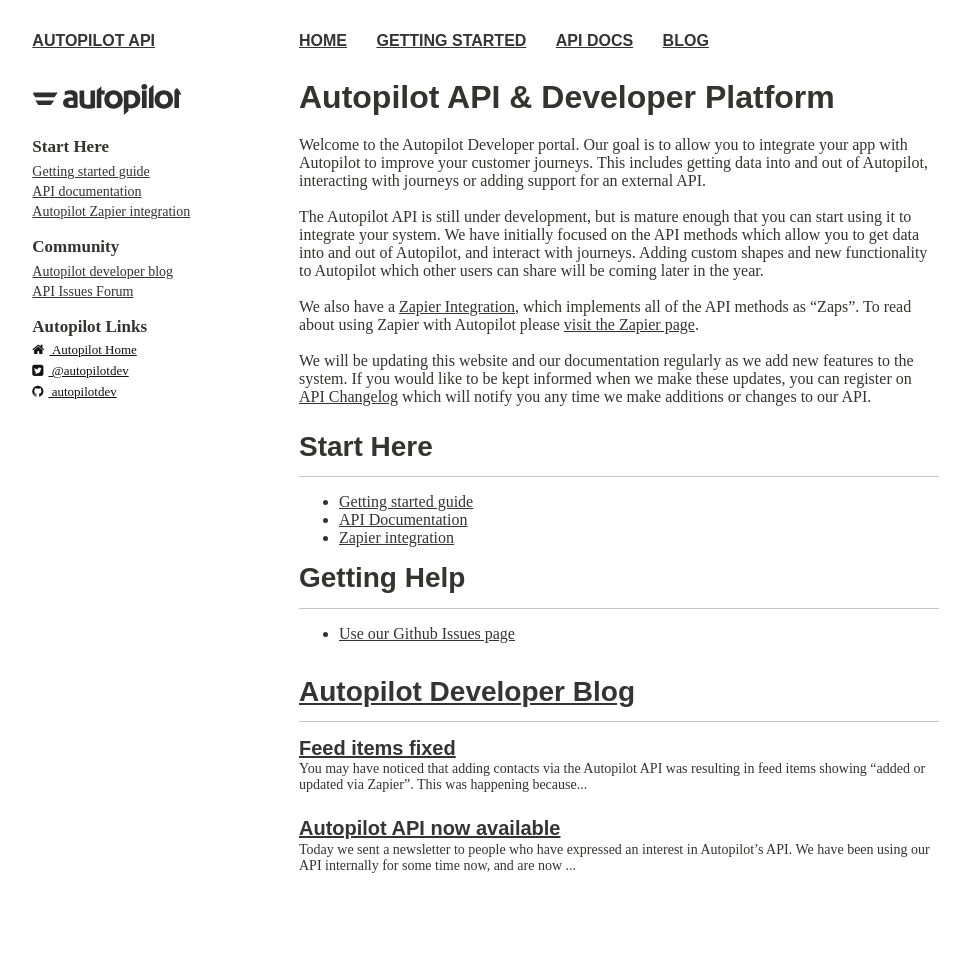
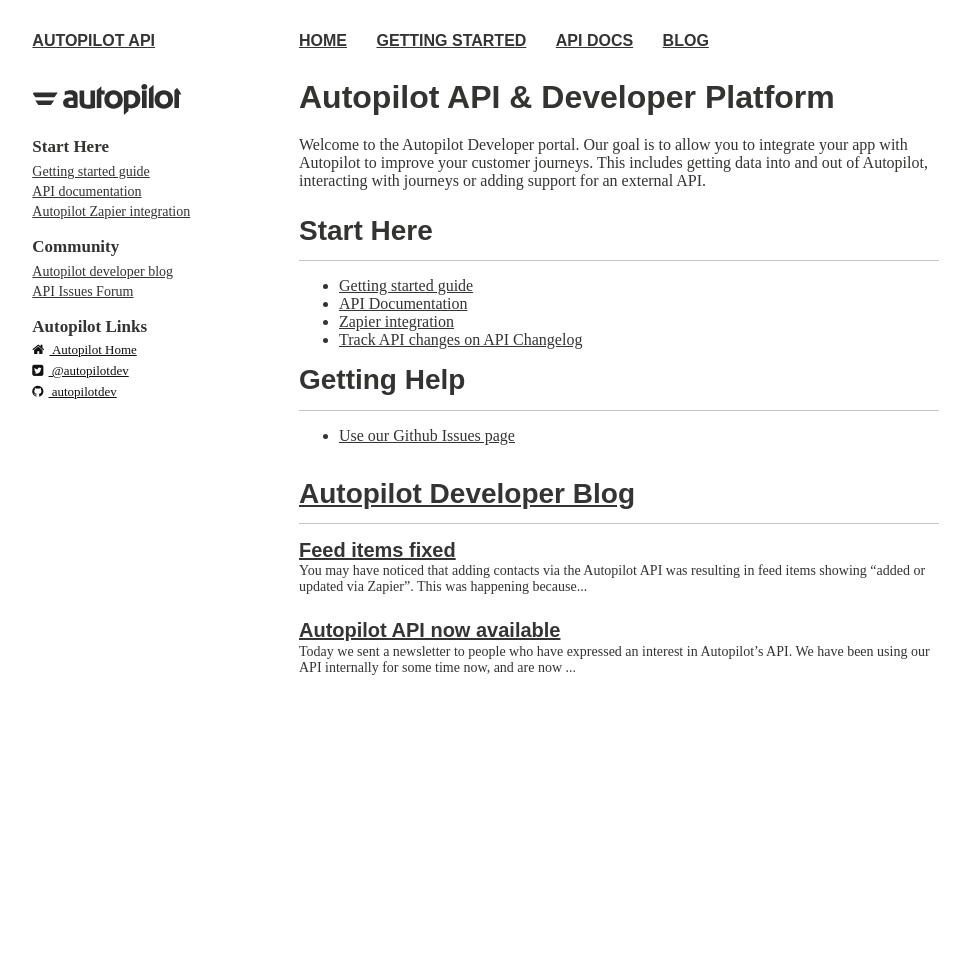
Before and after one commit to autopilotdev/autopilotdev.github.io, a Jekyll site: the page built from index.md, in a window 1280 px wide. Shown: the whole page, without its empty margins (21-980 px from the left). Built offline with Jekyll 4.4.1, drawn with Linux system fonts in a browser that asks for light colours; nearby versions of some CDN libraries; some web fonts are replaced; a script that is not in the unit is left out; after the commit the page ends 900 px from its top, so only the background shows below that.

Commit message:
Simplify homepage

```diff
--- a/_layouts/home.html
+++ b/_layouts/home.html
@@ -38,7 +38,7 @@
 
   <br />
   <h3><a href="{{ site.url}}/blog">Autopilot Developer Blog</a></h3>
-  {% for post in site.posts limit:2 %}
+  {% for post in site.posts limit:5 %}
   <article>
     {% if post.link %}
       <h2 class="link-post"><a href="{{ site.url }}{{ post.url }}" title="{{ post.title }}">{{ post.title }}</a> <a href="{{ post.link }}" target="_blank" title="{{ post.title }}"><i class="fa fa-link"></i></h2>
--- a/index.md
+++ b/index.md
@@ -8,25 +8,12 @@ tags: [autopilot, developers, autopilot, api, rest, zapier]
 Welcome to the Autopilot Developer portal. Our goal is to allow you to integrate your app with Autopilot to improve your customer
 journeys. This includes getting data into and out of Autopilot, interacting with journeys or adding support for an external API.
 
-<br />
-The Autopilot API is still under development, but is mature enough that you can start using it to integrate your system. We have initially
-focused on the API methods which allow you to get data into and out of Autopilot, and interact with journeys. Adding custom shapes and
-new functionality to Autopilot which other users can share will be coming later in the year.
-
-<br />
-We also have a [Zapier Integration](/zapier), which implements all of the API methods as "Zaps". To read about using Zapier with Autopilot please [visit the Zapier page](/zapier).
-
-<br />
-We will be updating this website and our documentation regularly as we add new features to the system. If you would like to be kept informed
-when we make these updates, you can register on [API Changelog](https://www.apichangelog.com/) which will notify you any time we
-make additions or changes to our API.
-
 ### Start Here
 
 * [Getting started guide](/getting-started)
 * [API Documentation](http://docs.autopilot.apiary.io/)
 * [Zapier integration](/zapier)
-
+* [Track API changes on API Changelog](https://www.apichangelog.com/)
 
 ### Getting Help
 
```
